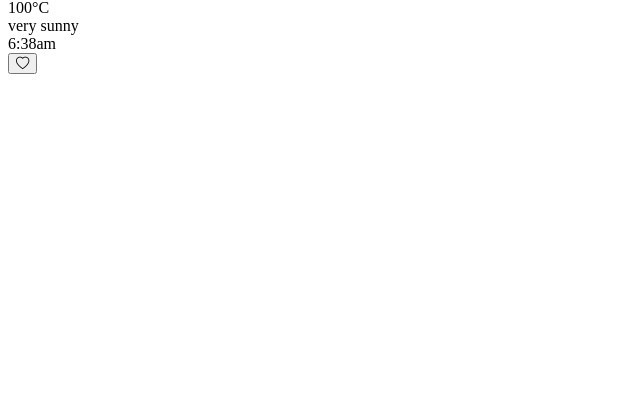
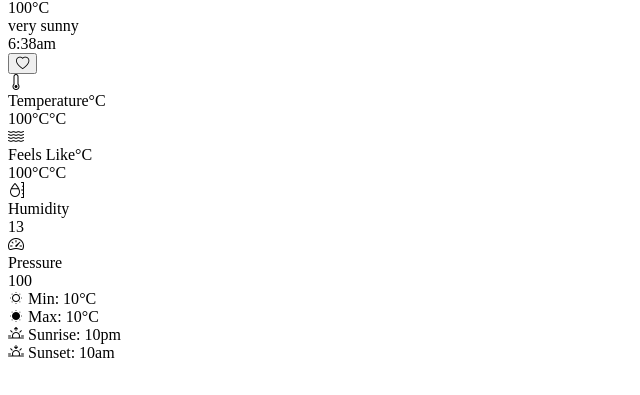
Before and after one commit to we2004/weather-app, a React (Vite) app: page / in a window 1280 px wide. Shown: the part 402-797 px from the top of the page, without its empty margins (0-640 px from the left). Built offline with nearby package versions, Linux system fonts and the light colour scheme.

Commit message:
Add WeatherSingleCard and WeatherDoubleCard components for detailed weather display

```diff
--- /dev/null
+++ b/src/components/cards/WeatherDoubleCard.tsx
@@ -0,0 +1,25 @@
+import React from 'react'
+
+type WeatherDoubleCardProps = {
+	topIcon: React.ReactNode
+	topValue: string
+	bottomIcon: React.ReactNode
+	bottomValue: string
+	temp? : boolean
+}
+
+
+function WeatherDoubleCard({topIcon , topValue,bottomIcon, bottomValue, temp} : WeatherDoubleCardProps) {
+  return (
+    <div className="double-info-card">
+      <div className="top-section">
+        {topIcon} <span>{topValue}{temp? '°C' : ''}</span>
+      </div>
+      <div className="bottom-section">
+        {bottomIcon} <span>{bottomValue}{temp? '°C' : ''}</span>
+      </div>
+    </div>
+  )
+}
+
+export default WeatherDoubleCard
--- /dev/null
+++ b/src/components/cards/WeatherSingleCard.tsx
@@ -0,0 +1,20 @@
+import React from "react"
+
+type WeatherSingleCardProps = {
+  icon: React.ReactNode
+  title: string
+  value: string
+  temp?: boolean
+}
+
+function WeatherSingleCard({ icon, title, value, temp }: WeatherSingleCardProps) {
+  return (
+    <div className="single-info-card">
+      {icon}
+      <div className="card-title">{title}{temp? '°C' : ''}</div>
+      <div className="card-data">{value}{temp? '°C' : ''}</div>
+    </div>
+  )
+}
+
+export default WeatherSingleCard
--- a/src/pages/WeatherDashboard.tsx
+++ b/src/pages/WeatherDashboard.tsx
@@ -1,11 +1,84 @@
+import { Fragment } from "react/jsx-runtime"
 import Header from "../components/Header"
 import WeatherSummary from "../components/WeatherSummary"
+import WeatherSingleCard from "../components/cards/WeatherSingleCard"
+import WeatherDoubleCard from "../components/cards/WeatherDoubleCard"
+
+const singleCards = [
+  {
+    title: "Temperature",
+    value: "100°C",
+    icon: <i className="bi bi-thermometer"></i>,
+    temp: true
+  },
+  {
+    title: "Feels Like",
+    value: "100°C",
+    icon: <i className="bi bi-water"></i>,
+    temp: true
+  },
+  {
+    title: "Humidity",
+    value: "13",
+    icon: <i className="bi bi-moisture"></i>
+  },
+  {
+    title: "Pressure",
+    value: "100",
+    icon: <i className="bi bi-speedometer2"></i>
+  }
+]
+
+const doubleCards = [
+  {
+    topIcon: <i className="bi bi-brightness-low"></i>,
+    topValue: "Min: 10",
+    bottomIcon: <i className="bi bi-brightness-low-fill"></i>,
+    bottomValue: "Max: 10",
+    temp: true
+  },
+  {
+    topIcon: <i className="bi bi-sunrise"></i>,
+    topValue: "Sunrise: 10pm",
+    bottomIcon: <i className="bi bi-sunset"></i>,
+    bottomValue: "Sunset: 10am"
+  }
+]
+
 function WeatherDetails() {
-
   return (
     <>
       <Header />
       <WeatherSummary />
+
+      <div className="weather-details">
+        {singleCards.map((card, idx) => {
+          return (
+            <Fragment key={idx}>
+              <WeatherSingleCard
+                value={card.value}
+                icon={card.icon}
+                title={card.title}
+                temp={card.temp}
+              />
+            </Fragment>
+          )
+        })}
+
+        {doubleCards.map((card, idx) => {
+          return (
+            <Fragment key={idx}>
+              <WeatherDoubleCard
+                topIcon={card.topIcon}
+                topValue={card.topValue}
+                bottomIcon={card.bottomIcon}
+                bottomValue={card.bottomValue}
+                temp={card.temp}
+              />
+            </Fragment>
+          )
+        })}
+      </div>
     </>
   )
 }
```
